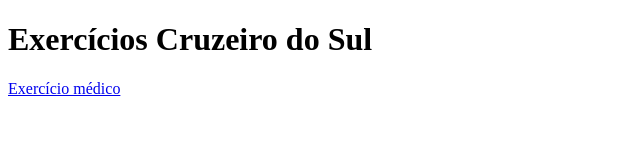
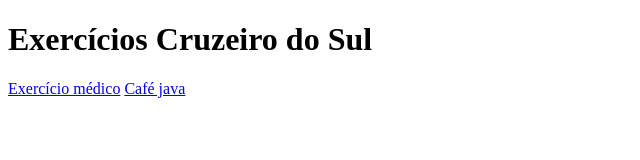
Before and after one commit to Gaabreu/ExHtmlFaculdade, a plain HTML site: page index.html in a window 1280 px wide. Shown: the full height of the page, 0-640 px from the left. Drawn offline with Linux system fonts and the light colour scheme.

Commit message:
Adicionar exercicio do café java ao menu

```diff
--- a/index.html
+++ b/index.html
@@ -10,6 +10,7 @@
     <h1>Exercícios Cruzeiro do Sul</h1>
     <nav>
         <a href="ExercicioM/index.html">Exercício médico</a>
+        <a href="Aula 5/Exer2/index.html">Café java</a>
     </nav>
 </body>
 </html>
```
Also changed, not shown: Aula 5/Exer2/estilo.css (renamed from Aula 5/Exercícios - Base/Exer2/estilo.css), Aula 5/Exer2/imagens/5-star-rating.png (renamed from Aula 5/Exercícios - Base/Exer2/imagens/5-star-rating.png), Aula 5/Exer2/imagens/cafe.jpg (renamed from Aula 5/Exercícios - Base/Exer2/imagens/cafe.jpg), Aula 5/Exer2/imagens/clock.PNG (renamed from Aula 5/Exercícios - Base/Exer2/imagens/clock.PNG), Aula 5/Exer2/imagens/marker.PNG (renamed from Aula 5/Exercícios - Base/Exer2/imagens/marker.PNG), Aula 5/Exer2/index.html (renamed from Aula 5/Exercícios - Base/Exer2/exer2.html).
